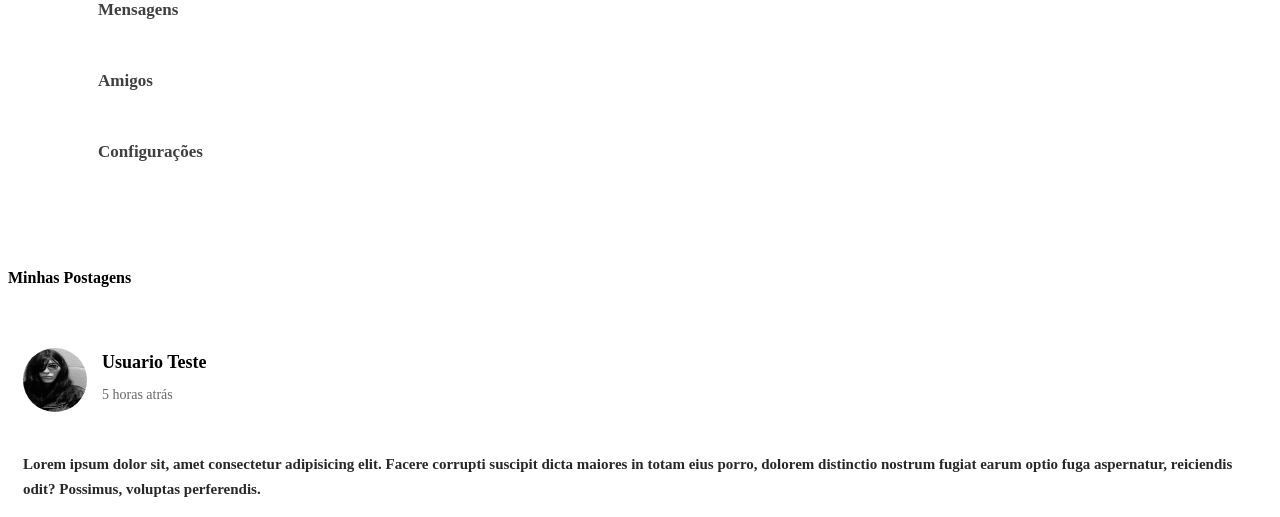
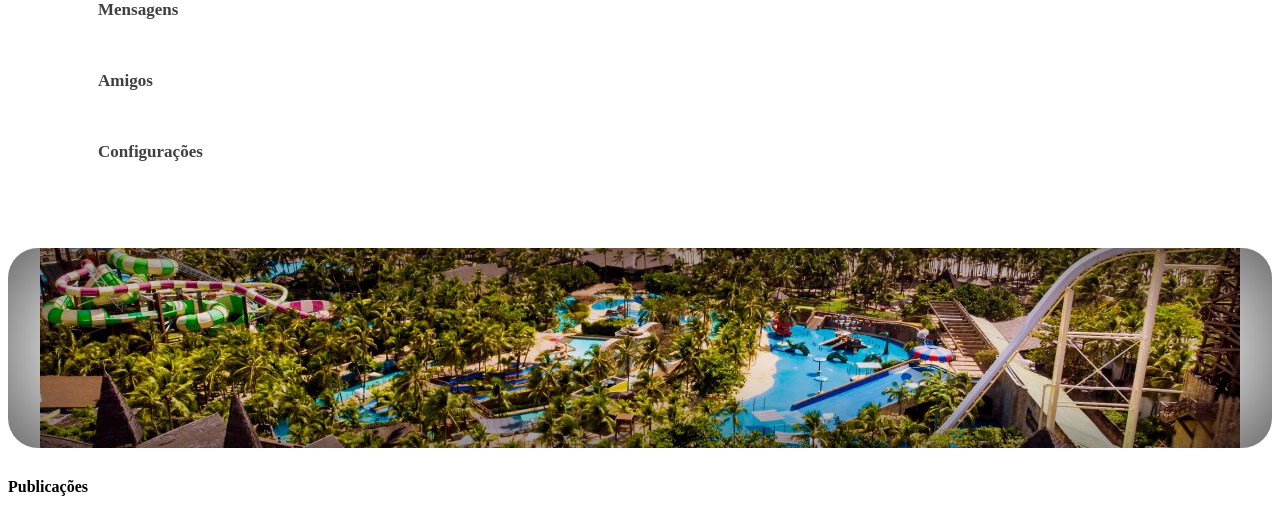
Before and after one commit to Carlushoogspike/University-Web-Project, a PHP site: page /modules/user-module.php in a window 1280 px wide. Shown: the part 470-987 px from the top of the page. Run offline with PHP 8.4, Linux system fonts and the light colour scheme.

Commit message:
Update: User page

```diff
--- a/css/feed.css
+++ b/css/feed.css
@@ -4,6 +4,17 @@
 
 .feeds .title{
     font-weight: 700;
+}
+
+.feeds .user-background {
+    min-height: 200px;
+    border-radius: 30px;
+    background-repeat: no-repeat;
+    background-position: center;
+    -webkit-box-shadow: inset 0px 0px 119px 0px rgba(0,0,0,0.75);
+    -moz-box-shadow: inset 0px 0px 119px 0px rgba(0,0,0,0.75);
+    box-shadow: inset 0px 0px 119px 0px rgba(0,0,0,0.75);
+    margin-bottom: 30px;
 }
 
 .share-something{
--- a/modules/user-module.php
+++ b/modules/user-module.php
@@ -9,8 +9,8 @@
             <div class="col-md-7">
                 <div class="container">
                     <div class="feeds">
-
-                        <h4 class="title">Minhas Postagens</h4>
+                        <div class="user-background" style="background-image: url('imgs/praia.jpg');"></div>
+                        <h4 class="title">Publicações</h4>
                         <?php include 'items/card.php'?>
                     </div>
                 </div>
```
Also changed, not shown: imgs/praia.jpg (added).
